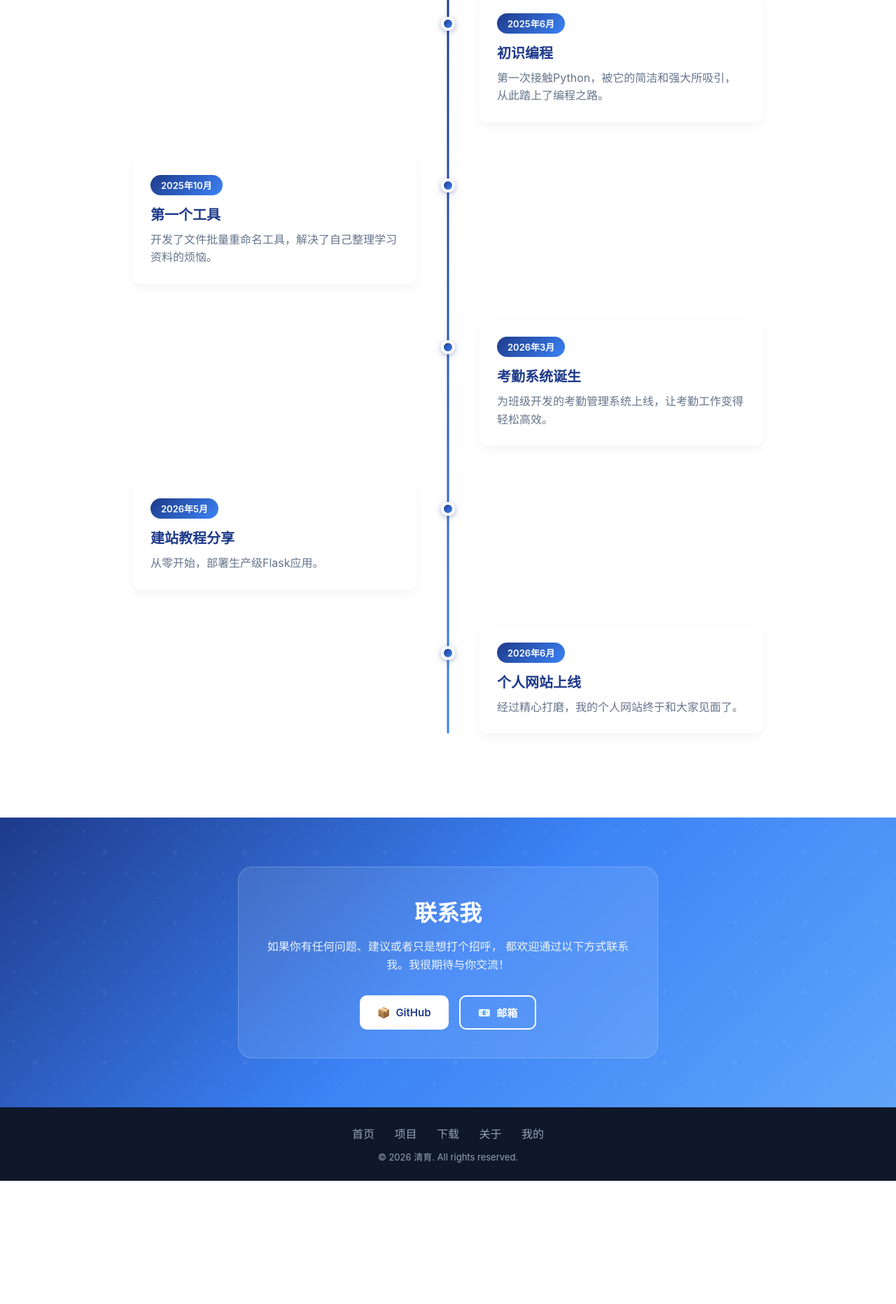
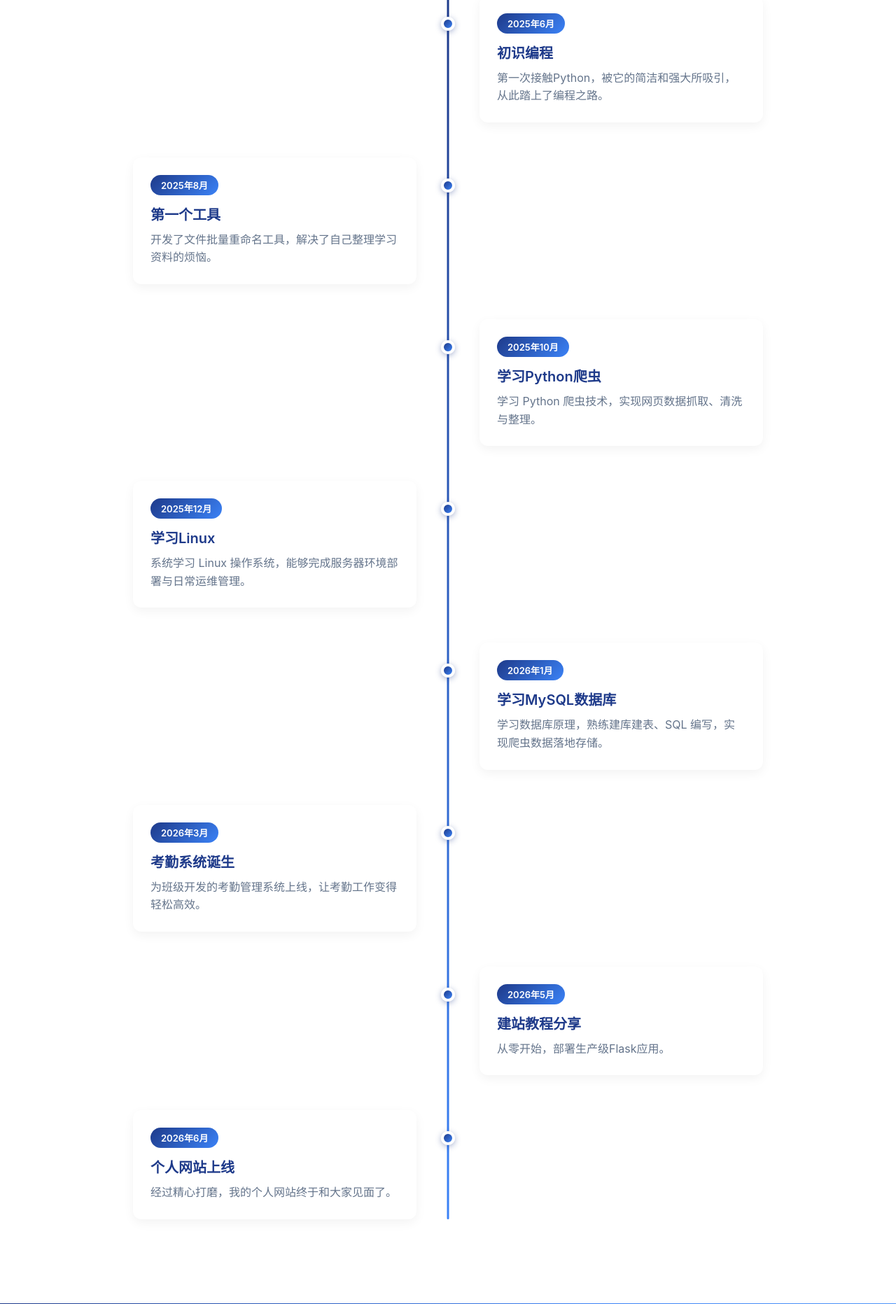
Before and after one commit to QingBeryl/qingyuweb, a Flask app: page /about in a window 1280 px wide. Shown: the part 2120-3983 px from the top of the page at 70% size. Before the commit the page ends 3807 px from the top, so only its background shows below. Run offline with Flask 3, Linux system fonts and the light colour scheme; the visitor is signed in with stand-in values (Sample User, id 1).

Commit message:
更新成长之路

```diff
--- a/templates/bp/index_bp/about.html
+++ b/templates/bp/index_bp/about.html
@@ -130,10 +130,43 @@
 
         <div class="timeline-item">
             <div class="timeline-content">
-                <div class="timeline-date">2025年10月</div>
+                <div class="timeline-date">2025年8月</div>
                 <h3 class="timeline-title">第一个工具</h3>
                 <p class="timeline-desc">
                     开发了文件批量重命名工具，解决了自己整理学习资料的烦恼。
+                </p>
+            </div>
+            <div class="timeline-dot"></div>
+        </div>
+
+        <div class="timeline-item">
+            <div class="timeline-content">
+                <div class="timeline-date">2025年10月</div>
+                <h3 class="timeline-title">学习Python爬虫</h3>
+                <p class="timeline-desc">
+                    学习 Python 爬虫技术，实现网页数据抓取、清洗与整理。
+                </p>
+            </div>
+            <div class="timeline-dot"></div>
+        </div>
+
+        <div class="timeline-item">
+            <div class="timeline-content">
+                <div class="timeline-date">2025年12月</div>
+                <h3 class="timeline-title">学习Linux</h3>
+                <p class="timeline-desc">
+                    系统学习 Linux 操作系统，能够完成服务器环境部署与日常运维管理。
+                </p>
+            </div>
+            <div class="timeline-dot"></div>
+        </div>
+
+        <div class="timeline-item">
+            <div class="timeline-content">
+                <div class="timeline-date">2026年1月</div>
+                <h3 class="timeline-title">学习MySQL数据库</h3>
+                <p class="timeline-desc">
+                    学习数据库原理，熟练建库建表、SQL 编写，实现爬虫数据落地存储。
                 </p>
             </div>
             <div class="timeline-dot"></div>
```
